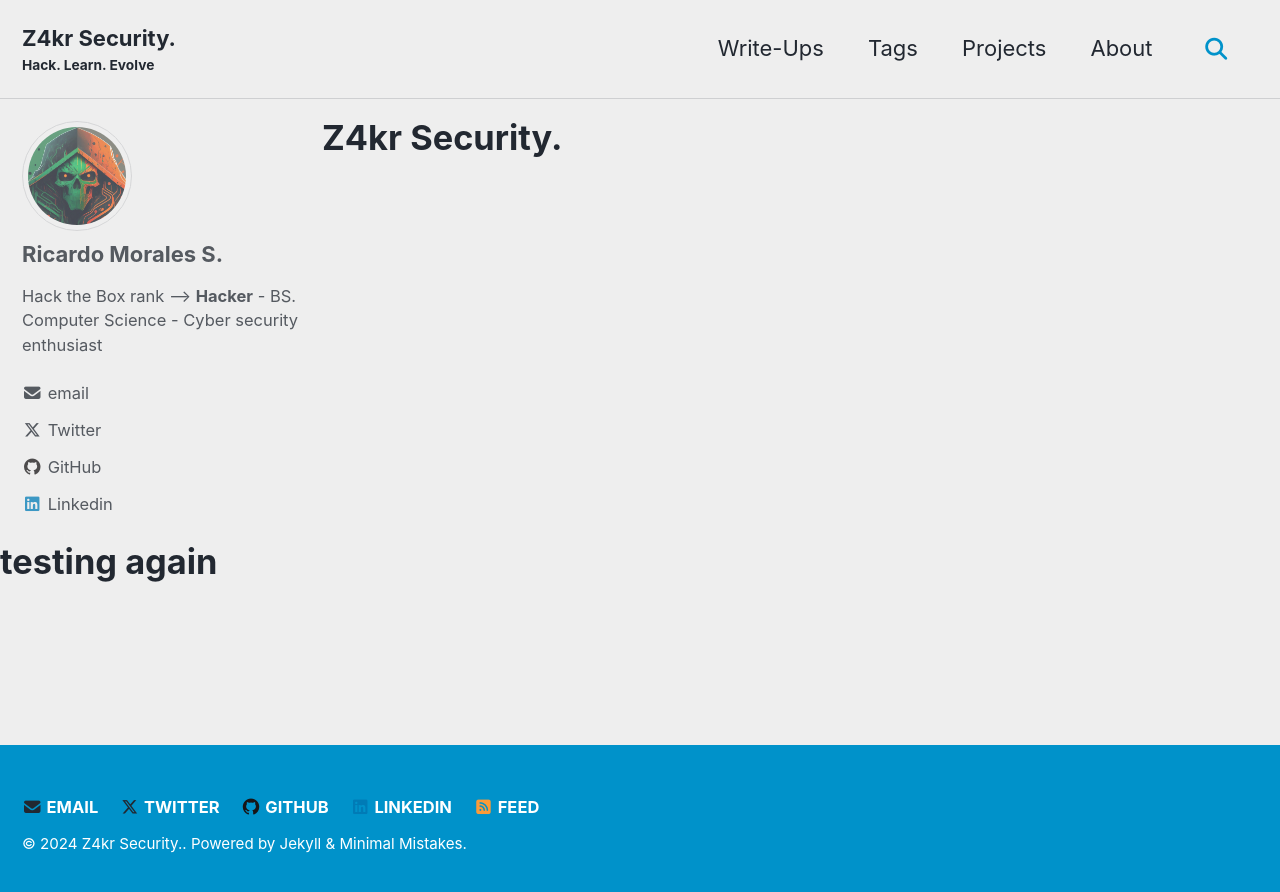
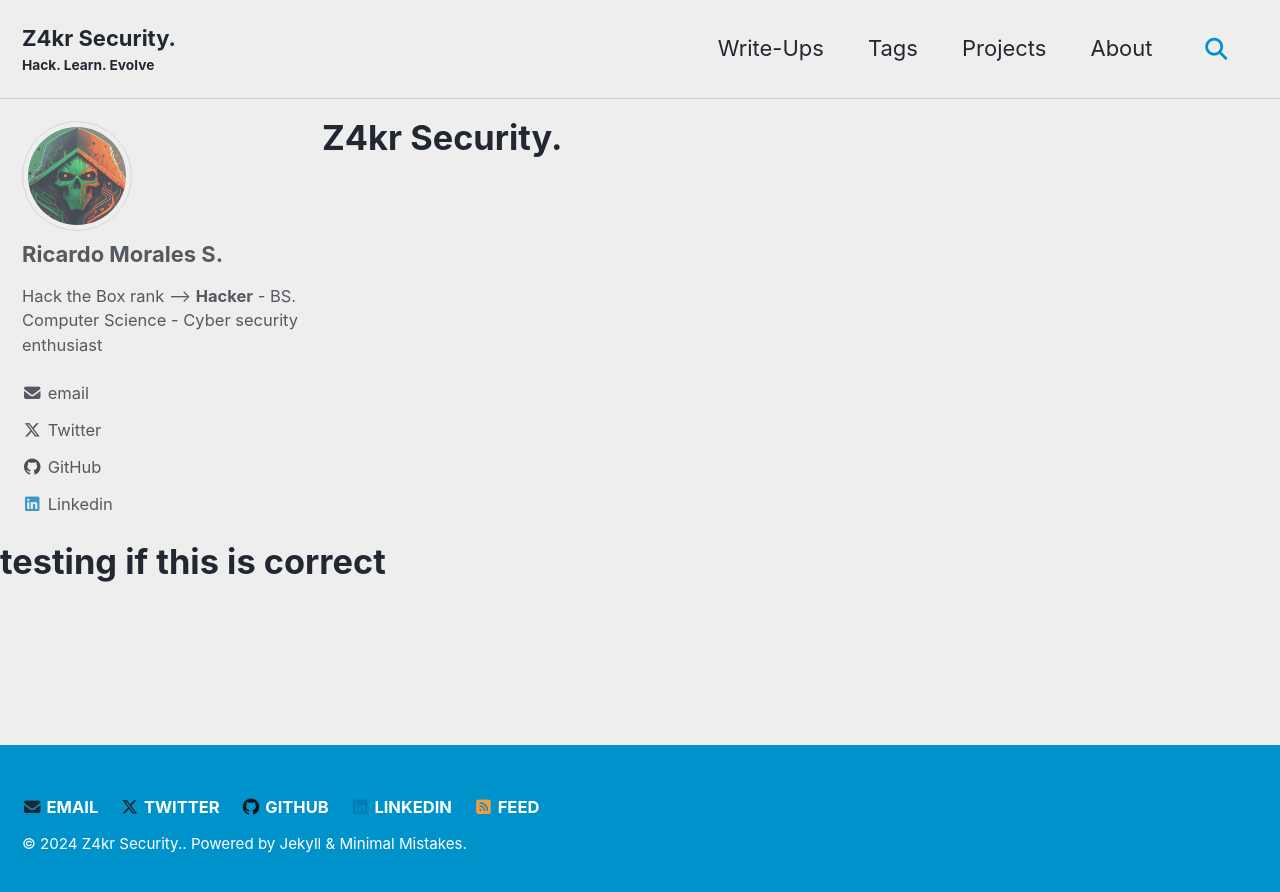
Before and after one commit to Z4kr-Sec/Z4kr-Sec.github.io, a Jekyll site: the page built from index.md, in a window 1280 px wide. Shown: the top 892 px of the page. Built offline with Jekyll 4.4.1, drawn with Linux system fonts in a browser that asks for light colours; cached includes are drawn as plain includes.

Commit message:
test archive

```diff
--- a/_layouts/archive.html
+++ b/_layouts/archive.html
@@ -34,4 +34,4 @@ layout: default
     {%- endfor -%}
   </div>
 </div>
-<h1>testing again</h1>
+<h1>testing if this is correct </h1>
```
